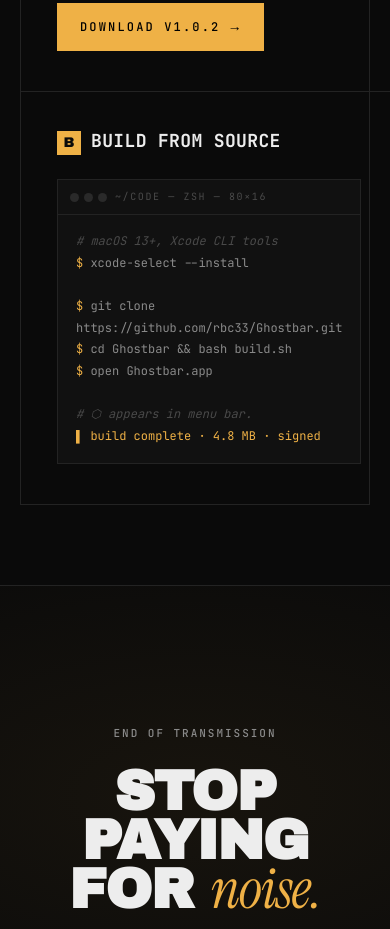
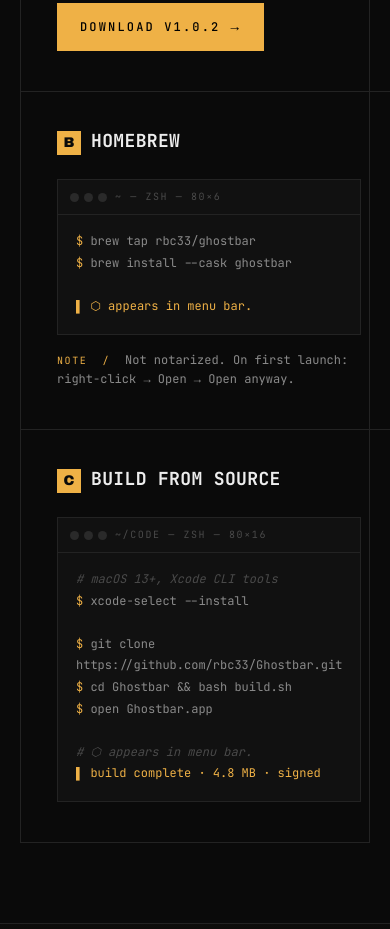
Before and after one commit to rbc33/Veil, a plain HTML site: page index.html in a window 390 px wide. Shown: the part 8074-9003 px from the top of the page. Drawn offline with Linux system fonts and the light colour scheme.

Commit message:
homebrew install

```diff
--- a/index.html
+++ b/index.html
@@ -8,7 +8,6 @@
 <link rel="preconnect" href="https://fonts.googleapis.com" />
 <link rel="preconnect" href="https://fonts.gstatic.com" crossorigin />
 <link rel="stylesheet" href="https://fonts.googleapis.com/css2?family=JetBrains+Mono:wght@300;400;500;700&family=Archivo+Black&family=Instrument+Serif:ital@0;1&display=swap" />
-<link rel="icon" type="image/png" href="favicon.png">
 
 <style>
   :root {
@@ -591,11 +590,15 @@
   .be .tag.cloud { color: var(--ink-dim); }
 
   /* INSTALL */
-  .install-grid { display: grid; grid-template-columns: 1fr 1fr; border: 1px solid var(--rule); }
-  @media (max-width: 880px) { .install-grid { grid-template-columns: 1fr; } }
+  .install-grid { display: grid; grid-template-columns: 1fr 1fr 1fr; border: 1px solid var(--rule); }
+  @media (max-width: 1100px) { .install-grid { grid-template-columns: 1fr 1fr; } }
+  @media (max-width: 720px) { .install-grid { grid-template-columns: 1fr; } }
   .ins { padding: 36px 36px 40px; border-right: 1px solid var(--rule); }
   .ins:last-child { border-right: 0; }
-  @media (max-width: 880px) {
+  @media (max-width: 1100px) {
+    .ins:nth-child(2) { border-right: 0; }
+  }
+  @media (max-width: 720px) {
     .ins { border-right: 0; border-bottom: 1px solid var(--rule); }
     .ins:last-child { border-bottom: 0; }
   }
@@ -772,6 +775,7 @@
       <a href="#features"><span class="num">03</span>FEATURES</a>
       <a href="#backends"><span class="num">04</span>BACKENDS</a>
       <a href="#install"><span class="num">05</span>INSTALL</a>
+      <a href="#install"><span class="num">06</span>HOMEBREW</a>
     </nav>
     <a href="#install" class="topbar-cta">Download</a>
   </div>
@@ -1197,6 +1201,29 @@
       <div class="ins">
         <div class="opt">
           <span class="badge">B</span>
+          <h3>Homebrew</h3>
+        </div>
+        <div class="terminal">
+          <div class="tt-head">
+            <div class="dots"><span></span><span></span><span></span></div>
+            <span>~ — zsh — 80×6</span>
+          </div>
+          <div class="tt-body">
+            <div><span class="prompt">$</span> brew tap rbc33/ghostbar</div>
+            <div><span class="prompt">$</span> brew install --cask ghostbar</div>
+            <div>&nbsp;</div>
+            <div><span class="ok">▌ ⬡ appears in menu bar.</span></div>
+          </div>
+        </div>
+        <p style="margin: 16px 0 0; color: var(--ink-dim); font-size: 12px; line-height: 1.6;">
+          <span style="color: var(--accent); letter-spacing: 0.16em; text-transform: uppercase; font-size: 10px;">Note &nbsp;/&nbsp;</span>
+          Not notarized. On first launch: right-click → Open → Open anyway.
+        </p>
+      </div>
+
+      <div class="ins">
+        <div class="opt">
+          <span class="badge">C</span>
           <h3>Build from source</h3>
         </div>
         <div class="terminal">
```
Also changed, not shown: 1 other file.
